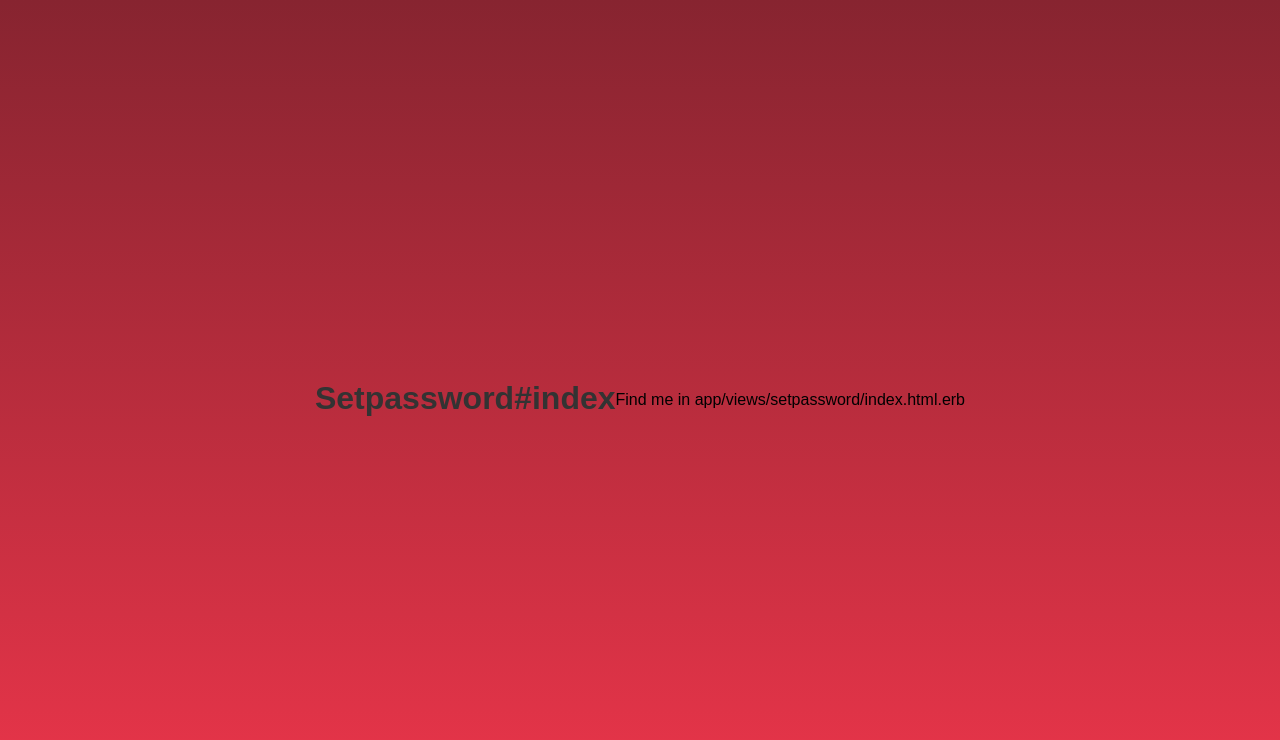
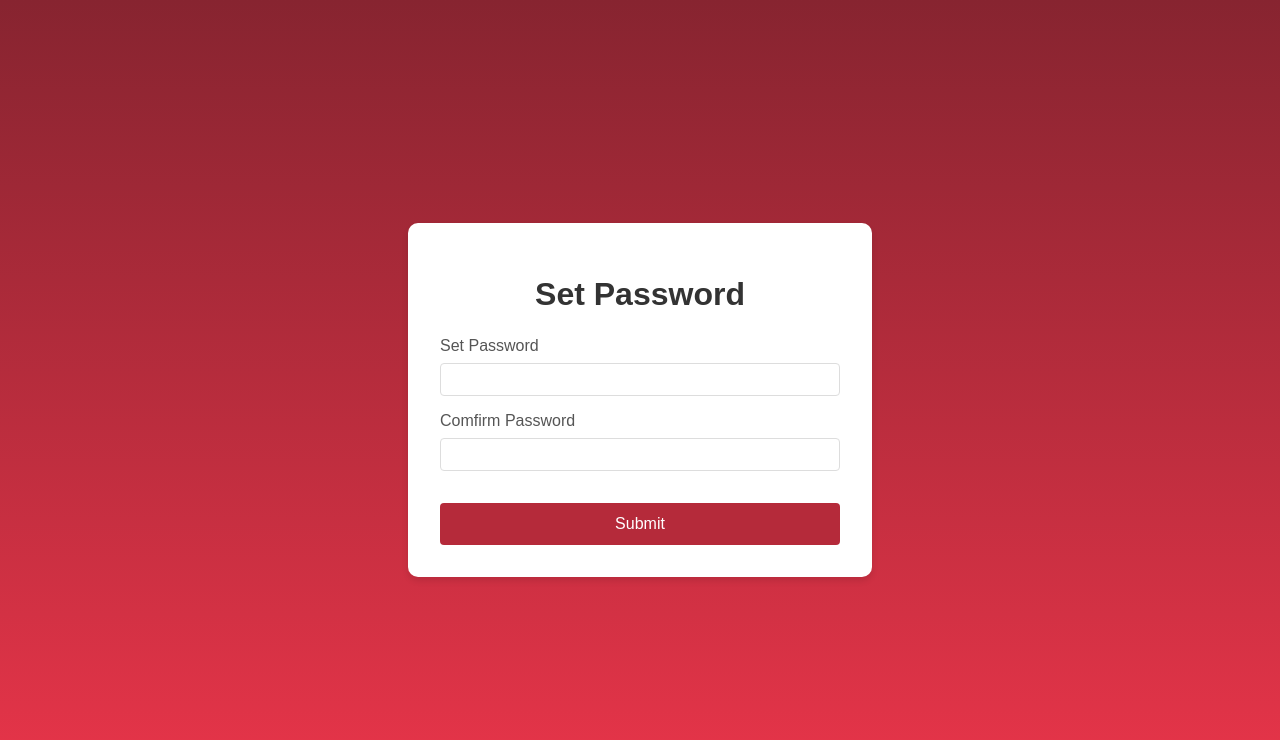
Before and after one commit to netdy/railsByNetdy, a Rails app: page /setpassword in a window 1280 px wide. Shown: the top 740 px of the page. Run offline with Rails 7, Linux system fonts and the light colour scheme; some libraries are stand-ins or nearby versions.

Commit message:
feat : view for set password and set routes path

```diff
--- a/app/controllers/login_controller.rb
+++ b/app/controllers/login_controller.rb
@@ -18,6 +18,8 @@ class LoginController < ApplicationController
       redirect_to controller: :page, action: :index
     else
       if @user_first
+        session[:user_email] = @user_first.Email
+        puts "Session set: #{session[:user_email]}"
         puts "--------------------------------------------------------------"
         puts "User found"
         redirect_to controller: :setpassword, action: :index
--- a/app/controllers/setpassword_controller.rb
+++ b/app/controllers/setpassword_controller.rb
@@ -1,4 +1,8 @@
 class SetpasswordController < ApplicationController
   def index
   end
+
+  def create
+
+  end
 end
--- a/app/views/setpassword/index.html.erb
+++ b/app/views/setpassword/index.html.erb
@@ -1,2 +1,23 @@
-<h1>Setpassword#index</h1>
-<p>Find me in app/views/setpassword/index.html.erb</p>
+<body>
+  <div class="form-container" style="max-width: 400px">
+    <h1>Set Password</h1>
+
+    <%= form_with(url: setpassword_path, method: :post, remote: true) do |form| %>
+
+    <div class="form-group">
+      <%= form.label :Password, "Set Password" %>
+      <%= form.text_field :Email, name: 'setpassword[password]', required: true %>
+    </div>
+
+    <div class="form-group">
+      <%= form.label :PhoneNumber, "Comfirm Password" %>
+      <%= form.text_field :PhoneNumber, name: 'setpassword[password_confirm]', required: true  %>
+    </div>
+
+    <div class="form-group full-width">
+      <%= form.submit "Submit" %>
+    </div>
+
+<% end %>
+  </div>
+</body>
--- a/config/routes.rb
+++ b/config/routes.rb
@@ -1,5 +1,6 @@
 Rails.application.routes.draw do
   get "setpassword", to: "setpassword#index"
+  post "setpassword", to: "setpassword#create"
   get "page", to: "page#index"
   get "login", to: "login#index"
   post "login", to: "login#create"
```
